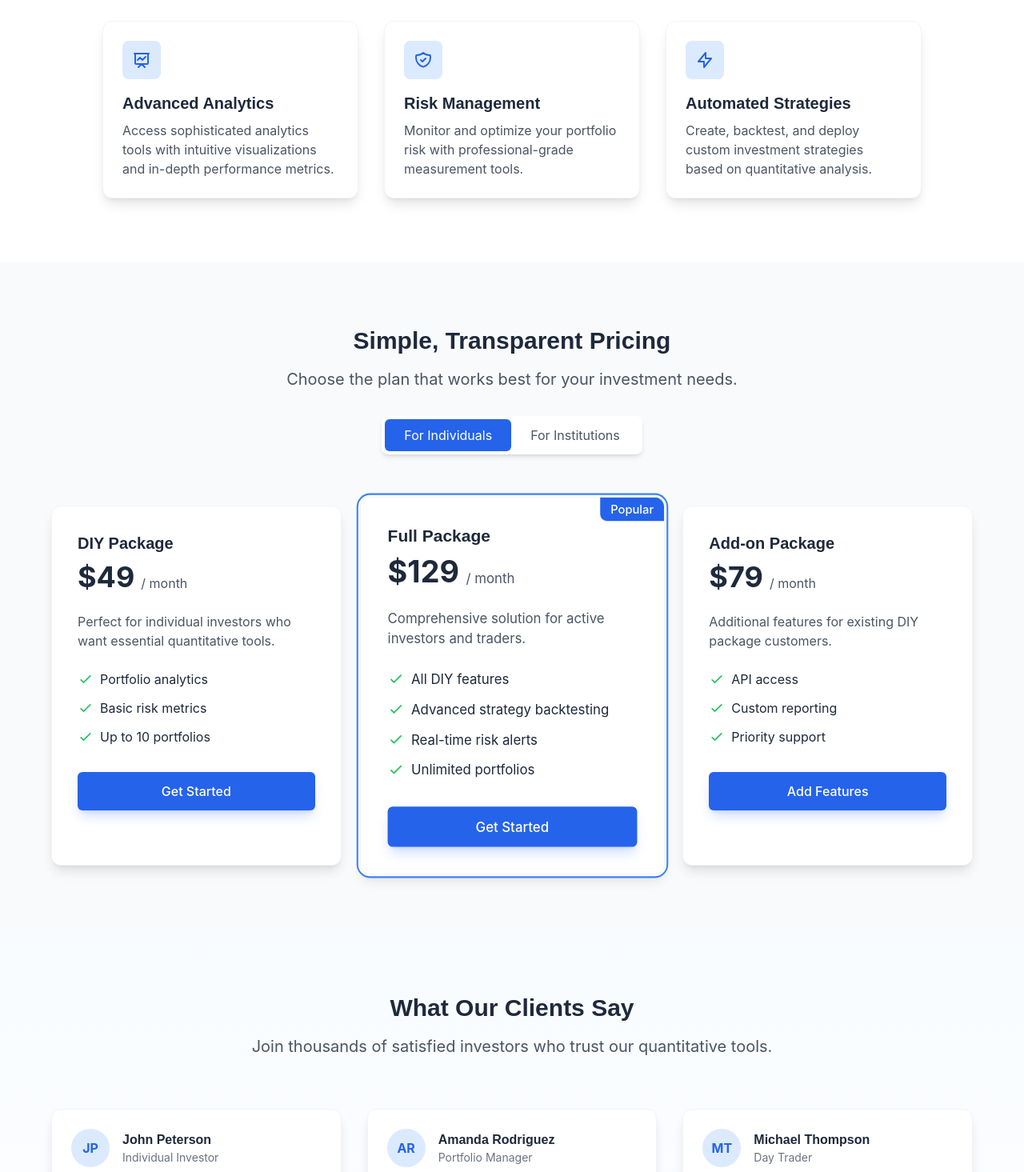
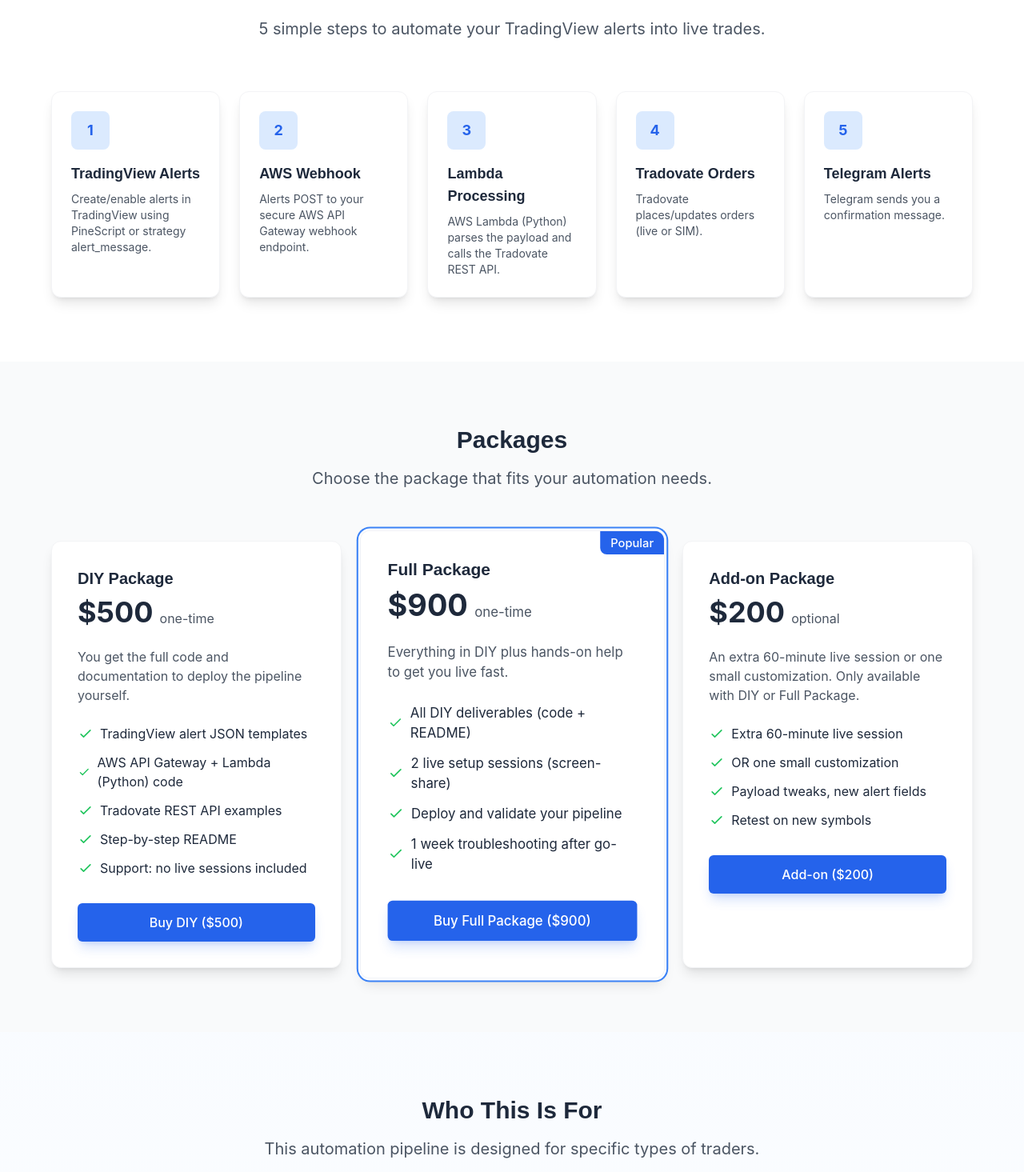
Before and after one commit to Arash6771/quant-by-boji-site, a Next.js app: page / in a window 1280 px wide. Shown: the part 765-2230 px from the top of the page at 80% size. Built offline with nearby package versions, Linux system fonts and the light colour scheme.

Commit message:
Update website content to TradingView automation focus with new pricing and messaging

```diff
--- a/app/page.tsx
+++ b/app/page.tsx
@@ -43,16 +43,16 @@
         <div className="container mx-auto px-6">
           <div className="max-w-4xl mx-auto text-center">
             <h1 className="text-5xl md:text-6xl font-bold mb-6">
-              <span className="gradient-text">Quantitative Tools</span> for Modern Investors
+              <span className="gradient-text">Quant by Boji</span> — automate TradingView alerts into real Tradovate orders
             </h1>
             <p className="text-xl text-gray-600 mb-12 max-w-2xl mx-auto">
-              Professional-grade analytics, portfolio optimization, and risk management tools that were once exclusive to Wall Street, now available to you.
+              This site gives you an end-to-end pipeline: TradingView (PineScript alerts) ➜ AWS Webhook + Lambda (Python) ➜ Tradovate REST API ➜ Telegram notifications. No strategies here—just the plumbing so your own alerts can execute reliably.
             </p>
             <div className="flex flex-col sm:flex-row gap-4 justify-center">
               <button
                 onClick={() => startCheckout("DIY")}
                 className="btn btn-primary">
-                Start Free Trial
+                Buy DIY ($500)
               </button>
               <Link href="/#features" className="btn btn-outline">
                 Learn More
@@ -66,42 +66,54 @@
       <section className="py-20 bg-white" id="features">
         <div className="container mx-auto px-6">
           <div className="text-center mb-16">
-            <h2 className="text-3xl font-bold mb-4">Powerful Features</h2>
-            <p className="text-xl text-gray-600 max-w-2xl mx-auto">Our quantitative tools help you make data-driven investment decisions.</p>
+            <h2 className="text-3xl font-bold mb-4">How It Works</h2>
+            <p className="text-xl text-gray-600 max-w-2xl mx-auto">5 simple steps to automate your TradingView alerts into live trades.</p>
           </div>
 
-          <div className="grid md:grid-cols-3 gap-8 max-w-5xl mx-auto">
-            {/* Feature 1 */}
+          <div className="grid md:grid-cols-5 gap-6 max-w-6xl mx-auto">
+            {/* Step 1 */}
             <div className="card p-6">
               <div className="w-12 h-12 bg-blue-100 rounded-lg flex items-center justify-center mb-4">
-                <svg xmlns="http://www.w3.org/2000/svg" className="h-6 w-6 text-blue-600" fill="none" viewBox="0 0 24 24" stroke="currentColor">
-                  <path strokeLinecap="round" strokeLinejoin="round" strokeWidth={2} d="M7 12l3-3 3 3 4-4M8 21l4-4 4 4M3 4h18M4 4h16v12a1 1 0 01-1 1H5a1 1 0 01-1-1V4z" />
-                </svg>
+                <span className="text-blue-600 font-bold text-lg">1</span>
               </div>
-              <h3 className="text-xl font-semibold mb-2">Advanced Analytics</h3>
-              <p className="text-gray-600">Access sophisticated analytics tools with intuitive visualizations and in-depth performance metrics.</p>
+              <h3 className="text-lg font-semibold mb-2">TradingView Alerts</h3>
+              <p className="text-gray-600 text-sm">Create/enable alerts in TradingView using PineScript or strategy alert_message.</p>
             </div>
 
-            {/* Feature 2 */}
+            {/* Step 2 */}
             <div className="card p-6">
               <div className="w-12 h-12 bg-blue-100 rounded-lg flex items-center justify-center mb-4">
-                <svg xmlns="http://www.w3.org/2000/svg" className="h-6 w-6 text-blue-600" fill="none" viewBox="0 0 24 24" stroke="currentColor">
-                  <path strokeLinecap="round" strokeLinejoin="round" strokeWidth={2} d="M9 12l2 2 4-4m5.618-4.016A11.955 11.955 0 0112 2.944a11.955 11.955 0 01-8.618 3.04A12.02 12.02 0 003 9c0 5.591 3.824 10.29 9 11.622 5.176-1.332 9-6.03 9-11.622 0-1.042-.133-2.052-.382-3.016z" />
-                </svg>
+                <span className="text-blue-600 font-bold text-lg">2</span>
               </div>
-              <h3 className="text-xl font-semibold mb-2">Risk Management</h3>
-              <p className="text-gray-600">Monitor and optimize your portfolio risk with professional-grade measurement tools.</p>
+              <h3 className="text-lg font-semibold mb-2">AWS Webhook</h3>
+              <p className="text-gray-600 text-sm">Alerts POST to your secure AWS API Gateway webhook endpoint.</p>
             </div>
 
-            {/* Feature 3 */}
+            {/* Step 3 */}
             <div className="card p-6">
               <div className="w-12 h-12 bg-blue-100 rounded-lg flex items-center justify-center mb-4">
-                <svg xmlns="http://www.w3.org/2000/svg" className="h-6 w-6 text-blue-600" fill="none" viewBox="0 0 24 24" stroke="currentColor">
-                  <path strokeLinecap="round" strokeLinejoin="round" strokeWidth={2} d="M13 10V3L4 14h7v7l9-11h-7z" />
-                </svg>
+                <span className="text-blue-600 font-bold text-lg">3</span>
               </div>
-              <h3 className="text-xl font-semibold mb-2">Automated Strategies</h3>
-              <p className="text-gray-600">Create, backtest, and deploy custom investment strategies based on quantitative analysis.</p>
+              <h3 className="text-lg font-semibold mb-2">Lambda Processing</h3>
+              <p className="text-gray-600 text-sm">AWS Lambda (Python) parses the payload and calls the Tradovate REST API.</p>
+            </div>
+
+            {/* Step 4 */}
+            <div className="card p-6">
+              <div className="w-12 h-12 bg-blue-100 rounded-lg flex items-center justify-center mb-4">
+                <span className="text-blue-600 font-bold text-lg">4</span>
+              </div>
+              <h3 className="text-lg font-semibold mb-2">Tradovate Orders</h3>
+              <p className="text-gray-600 text-sm">Tradovate places/updates orders (live or SIM).</p>
+            </div>
+
+            {/* Step 5 */}
+            <div className="card p-6">
+              <div className="w-12 h-12 bg-blue-100 rounded-lg flex items-center justify-center mb-4">
+                <span className="text-blue-600 font-bold text-lg">5</span>
+              </div>
+              <h3 className="text-lg font-semibold mb-2">Telegram Alerts</h3>
+              <p className="text-gray-600 text-sm">Telegram sends you a confirmation message.</p>
             </div>
           </div>
         </div>
@@ -111,24 +123,9 @@
       <section className="py-20 bg-gray-50" id="pricing">
         <div className="container mx-auto px-6">
           <div className="text-center mb-16">
-            <h2 className="text-3xl font-bold mb-4">Simple, Transparent Pricing</h2>
-            <p className="text-xl text-gray-600 max-w-2xl mx-auto">Choose the plan that works best for your investment needs.</p>
+            <h2 className="text-3xl font-bold mb-4">Packages</h2>
+            <p className="text-xl text-gray-600 max-w-2xl mx-auto">Choose the package that fits your automation needs.</p>
 
-            {/* Tab Selection */}
-            <div className="inline-flex bg-white rounded-lg p-1 shadow-md mt-8">
-              <button
-                onClick={() => setActiveTab('individuals')}
-                className={`px-6 py-2 rounded-md ${activeTab === 'individuals' ? 'bg-blue-600 text-white' : 'text-gray-600'}`}
-              >
-                For Individuals
-              </button>
-              <button
-                onClick={() => setActiveTab('institutions')}
-                className={`px-6 py-2 rounded-md ${activeTab === 'institutions' ? 'bg-blue-600 text-white' : 'text-gray-600'}`}
-              >
-                For Institutions
-              </button>
-            </div>
           </div>
 
           <div className="grid md:grid-cols-3 gap-8 max-w-6xl mx-auto">
@@ -136,34 +133,46 @@
             <div className="card p-8">
               <h3 className="text-xl font-semibold mb-2">DIY Package</h3>
               <div className="flex items-end mb-6">
-                <span className="text-4xl font-bold">$49</span>
-                <span className="text-gray-600 ml-2">/ month</span>
+                <span className="text-4xl font-bold">$500</span>
+                <span className="text-gray-600 ml-2">one-time</span>
               </div>
-              <p className="text-gray-600 mb-6">Perfect for individual investors who want essential quantitative tools.</p>
+              <p className="text-gray-600 mb-6">You get the full code and documentation to deploy the pipeline yourself.</p>
               <ul className="mb-8 space-y-3">
                 <li className="flex items-center">
                   <svg className="w-5 h-5 text-green-500 mr-2" fill="none" stroke="currentColor" viewBox="0 0 24 24" xmlns="http://www.w3.org/2000/svg">
                     <path strokeLinecap="round" strokeLinejoin="round" strokeWidth="2" d="M5 13l4 4L19 7"></path>
                   </svg>
-                  Portfolio analytics
+                  TradingView alert JSON templates
                 </li>
                 <li className="flex items-center">
                   <svg className="w-5 h-5 text-green-500 mr-2" fill="none" stroke="currentColor" viewBox="0 0 24 24" xmlns="http://www.w3.org/2000/svg">
                     <path strokeLinecap="round" strokeLinejoin="round" strokeWidth="2" d="M5 13l4 4L19 7"></path>
                   </svg>
-                  Basic risk metrics
+                  AWS API Gateway + Lambda (Python) code
                 </li>
                 <li className="flex items-center">
                   <svg className="w-5 h-5 text-green-500 mr-2" fill="none" stroke="currentColor" viewBox="0 0 24 24" xmlns="http://www.w3.org/2000/svg">
                     <path strokeLinecap="round" strokeLinejoin="round" strokeWidth="2" d="M5 13l4 4L19 7"></path>
                   </svg>
-                  Up to 10 portfolios
+                  Tradovate REST API examples
+                </li>
+                <li className="flex items-center">
+                  <svg className="w-5 h-5 text-green-500 mr-2" fill="none" stroke="currentColor" viewBox="0 0 24 24" xmlns="http://www.w3.org/2000/svg">
+                    <path strokeLinecap="round" strokeLinejoin="round" strokeWidth="2" d="M5 13l4 4L19 7"></path>
+                  </svg>
+                  Step-by-step README
+                </li>
+                <li className="flex items-center">
+                  <svg className="w-5 h-5 text-green-500 mr-2" fill="none" stroke="currentColor" viewBox="0 0 24 24" xmlns="http://www.w3.org/2000/svg">
+                    <path strokeLinecap="round" strokeLinejoin="round" strokeWidth="2" d="M5 13l4 4L19 7"></path>
+                  </svg>
+                  Support: no live sessions included
                 </li>
               </ul>
               <button
                 onClick={() => startCheckout("DIY")}
                 className="btn btn-primary w-full">
-                Get Started
+                Buy DIY ($500)
               </button>
             </div>
 
@@ -174,40 +183,40 @@
               </div>
               <h3 className="text-xl font-semibold mb-2">Full Package</h3>
               <div className="flex items-end mb-6">
-                <span className="text-4xl font-bold">$129</span>
-                <span className="text-gray-600 ml-2">/ month</span>
+                <span className="text-4xl font-bold">$900</span>
+                <span className="text-gray-600 ml-2">one-time</span>
               </div>
-              <p className="text-gray-600 mb-6">Comprehensive solution for active investors and traders.</p>
+              <p className="text-gray-600 mb-6">Everything in DIY plus hands-on help to get you live fast.</p>
               <ul className="mb-8 space-y-3">
                 <li className="flex items-center">
                   <svg className="w-5 h-5 text-green-500 mr-2" fill="none" stroke="currentColor" viewBox="0 0 24 24" xmlns="http://www.w3.org/2000/svg">
                     <path strokeLinecap="round" strokeLinejoin="round" strokeWidth="2" d="M5 13l4 4L19 7"></path>
                   </svg>
-                  All DIY features
+                  All DIY deliverables (code + README)
                 </li>
                 <li className="flex items-center">
                   <svg className="w-5 h-5 text-green-500 mr-2" fill="none" stroke="currentColor" viewBox="0 0 24 24" xmlns="http://www.w3.org/2000/svg">
                     <path strokeLinecap="round" strokeLinejoin="round" strokeWidth="2" d="M5 13l4 4L19 7"></path>
                   </svg>
-                  Advanced strategy backtesting
+                  2 live setup sessions (screen-share)
                 </li>
                 <li className="flex items-center">
                   <svg className="w-5 h-5 text-green-500 mr-2" fill="none" stroke="currentColor" viewBox="0 0 24 24" xmlns="http://www.w3.org/2000/svg">
                     <path strokeLinecap="round" strokeLinejoin="round" strokeWidth="2" d="M5 13l4 4L19 7"></path>
                   </svg>
-                  Real-time risk alerts
+                  Deploy and validate your pipeline
                 </li>
                 <li className="flex items-center">
                   <svg className="w-5 h-5 text-green-500 mr-2" fill="none" stroke="currentColor" viewBox="0 0 24 24" xmlns="http://www.w3.org/2000/svg">
                     <path strokeLinecap="round" strokeLinejoin="round" strokeWidth="2" d="M5 13l4 4L19 7"></path>
                   </svg>
-                  Unlimited portfolios
+                  1 week troubleshooting after go-live
                 </li>
               </ul>
               <button
                 onClick={() => startCheckout("FULL")}
                 className="btn btn-primary w-full">
-                Get Started
+                Buy Full Package ($900)
               </button>
             </div>
 
@@ -215,34 +224,40 @@
             <div className="card p-8">
               <h3 className="text-xl font-semibold mb-2">Add-on Package</h3>
               <div className="flex items-end mb-6">
-                <span className="text-4xl font-bold">$79</span>
-                <span className="text-gray-600 ml-2">/ month</span>
+                <span className="text-4xl font-bold">$200</span>
+                <span className="text-gray-600 ml-2">optional</span>
               </div>
-              <p className="text-gray-600 mb-6">Additional features for existing DIY package customers.</p>
+              <p className="text-gray-600 mb-6">An extra 60-minute live session or one small customization. Only available with DIY or Full Package.</p>
               <ul className="mb-8 space-y-3">
                 <li className="flex items-center">
                   <svg className="w-5 h-5 text-green-500 mr-2" fill="none" stroke="currentColor" viewBox="0 0 24 24" xmlns="http://www.w3.org/2000/svg">
                     <path strokeLinecap="round" strokeLinejoin="round" strokeWidth="2" d="M5 13l4 4L19 7"></path>
                   </svg>
-                  API access
+                  Extra 60-minute live session
                 </li>
                 <li className="flex items-center">
                   <svg className="w-5 h-5 text-green-500 mr-2" fill="none" stroke="currentColor" viewBox="0 0 24 24" xmlns="http://www.w3.org/2000/svg">
                     <path strokeLinecap="round" strokeLinejoin="round" strokeWidth="2" d="M5 13l4 4L19 7"></path>
                   </svg>
-                  Custom reporting
+                  OR one small customization
                 </li>
                 <li className="flex items-center">
                   <svg className="w-5 h-5 text-green-500 mr-2" fill="none" stroke="currentColor" viewBox="0 0 24 24" xmlns="http://www.w3.org/2000/svg">
                     <path strokeLinecap="round" strokeLinejoin="round" strokeWidth="2" d="M5 13l4 4L19 7"></path>
                   </svg>
-                  Priority support
+                  Payload tweaks, new alert fields
+                </li>
+                <li className="flex items-center">
+                  <svg className="w-5 h-5 text-green-500 mr-2" fill="none" stroke="currentColor" viewBox="0 0 24 24" xmlns="http://www.w3.org/2000/svg">
+                    <path strokeLinecap="round" strokeLinejoin="round" strokeWidth="2" d="M5 13l4 4L19 7"></path>
+                  </svg>
+                  Retest on new symbols
                 </li>
               </ul>
               <button
                 onClick={() => startCheckout("ADDON")}
                 className="btn btn-primary w-full">
-                Add Features
+                Add-on ($200)
               </button>
             </div>
           </div>
@@ -253,8 +268,8 @@
       <section className="py-20">
         <div className="container mx-auto px-6">
           <div className="text-center mb-16">
-            <h2 className="text-3xl font-bold mb-4">What Our Clients Say</h2>
-            <p className="text-xl text-gray-600 max-w-2xl mx-auto">Join thousands of satisfied investors who trust our quantitative tools.</p>
+            <h2 className="text-3xl font-bold mb-4">Who This Is For</h2>
+            <p className="text-xl text-gray-600 max-w-2xl mx-auto">This automation pipeline is designed for specific types of traders.</p>
           </div>
 
           <div className="grid md:grid-cols-3 gap-8 max-w-6xl mx-auto">
@@ -265,11 +280,11 @@
                   <span className="text-blue-600 font-bold">JP</span>
                 </div>
                 <div>
-                  <h4 className="font-semibold">John Peterson</h4>
-                  <p className="text-gray-500 text-sm">Individual Investor</p>
+                  <h4 className="font-semibold">TradingView Users</h4>
+                  <p className="text-gray-500 text-sm">Existing Alert Systems</p>
                 </div>
               </div>
-              <p className="text-gray-600">"The risk management tools helped me navigate the market volatility with confidence. A must-have for serious investors."</p>
+              <p className="text-gray-600">"Traders who already have indicators/alerts in TradingView and want reliable automation without black-box solutions."</p>
               <div className="flex mt-4">
                 {[1, 2, 3, 4, 5].map((star) => (
                   <svg key={star} className="w-5 h-5 text-yellow-400" fill="currentColor" viewBox="0 0 20 20" xmlns="http://www.w3.org/2000/svg">
@@ -286,11 +301,11 @@
                   <span className="text-blue-600 font-bold">AR</span>
                 </div>
                 <div>
-                  <h4 className="font-semibold">Amanda Rodriguez</h4>
-                  <p className="text-gray-500 text-sm">Portfolio Manager</p>
+                  <h4 className="font-semibold">Self-Hosters</h4>
+                  <p className="text-gray-500 text-sm">Technical Control</p>
                 </div>
               </div>
-              <p className="text-gray-600">"Quant by Boji provides institutional-grade analytics at a fraction of the cost of traditional solutions. It's revolutionized our approach."</p>
+              <p className="text-gray-600">"People who want to self-host and understand their automation, not rent a black box from third parties."</p>
               <div className="flex mt-4">
                 {[1, 2, 3, 4, 5].map((star) => (
                   <svg key={star} className="w-5 h-5 text-yellow-400" fill="currentColor" viewBox="0 0 20 20" xmlns="http://www.w3.org/2000/svg">
@@ -307,11 +322,11 @@
                   <span className="text-blue-600 font-bold">MT</span>
                 </div>
                 <div>
-                  <h4 className="font-semibold">Michael Thompson</h4>
-                  <p className="text-gray-500 text-sm">Day Trader</p>
+                  <h4 className="font-semibold">End-to-End Setup</h4>
+                  <p className="text-gray-500 text-sm">Complete Control</p>
                 </div>
               </div>
-              <p className="text-gray-600">"The backtesting capabilities have allowed me to refine my strategies with confidence before risking capital. Worth every penny."</p>
+              <p className="text-gray-600">"Anyone who needs a real, reproducible, end-to-end setup with full control over logic and broker credentials."</p>
               <div className="flex mt-4">
                 {[1, 2, 3, 4, 5].map((star) => (
                   <svg key={star} className="w-5 h-5 text-yellow-400" fill="currentColor" viewBox="0 0 20 20" xmlns="http://www.w3.org/2000/svg">
@@ -327,13 +342,20 @@
       {/* CTA Section */}
       <section className="py-20 bg-gradient-to-r from-blue-600 to-indigo-600 text-white">
         <div className="container mx-auto px-6 text-center">
-          <h2 className="text-3xl font-bold mb-6">Ready to transform your investment approach?</h2>
-          <p className="text-xl mb-8 max-w-2xl mx-auto">Join thousands of investors who are using data-driven decisions to improve their results.</p>
-          <button
-            onClick={() => startCheckout("FULL")}
-            className="btn bg-white text-blue-600 hover:bg-gray-100">
-            Start Your 14-Day Free Trial
-          </button>
+          <h2 className="text-3xl font-bold mb-6">Ready to automate your TradingView alerts?</h2>
+          <p className="text-xl mb-8 max-w-2xl mx-auto">Get the complete pipeline to turn your alerts into live trades with full control and transparency.</p>
+          <div className="flex flex-col sm:flex-row gap-4 justify-center">
+            <button
+              onClick={() => startCheckout("DIY")}
+              className="btn bg-white text-blue-600 hover:bg-gray-100">
+              Buy DIY ($500)
+            </button>
+            <button
+              onClick={() => startCheckout("FULL")}
+              className="btn bg-white text-blue-600 hover:bg-gray-100">
+              Buy Full Package ($900)
+            </button>
+          </div>
         </div>
       </section>
 
@@ -348,7 +370,7 @@
                 </div>
                 <span className="font-bold text-xl">Quant by Boji</span>
               </div>
-              <p className="text-gray-400">Professional-grade quantitative tools for modern investors.</p>
+              <p className="text-gray-400">Automate TradingView alerts into real Tradovate orders.</p>
             </div>
 
             <div>
```
Also changed, not shown: app/api/webhooks/route.ts (+14 -2 lines), lib/stripe.ts (+13 -13 lines), 1 other file (tests, documents, lock files or other folders).
